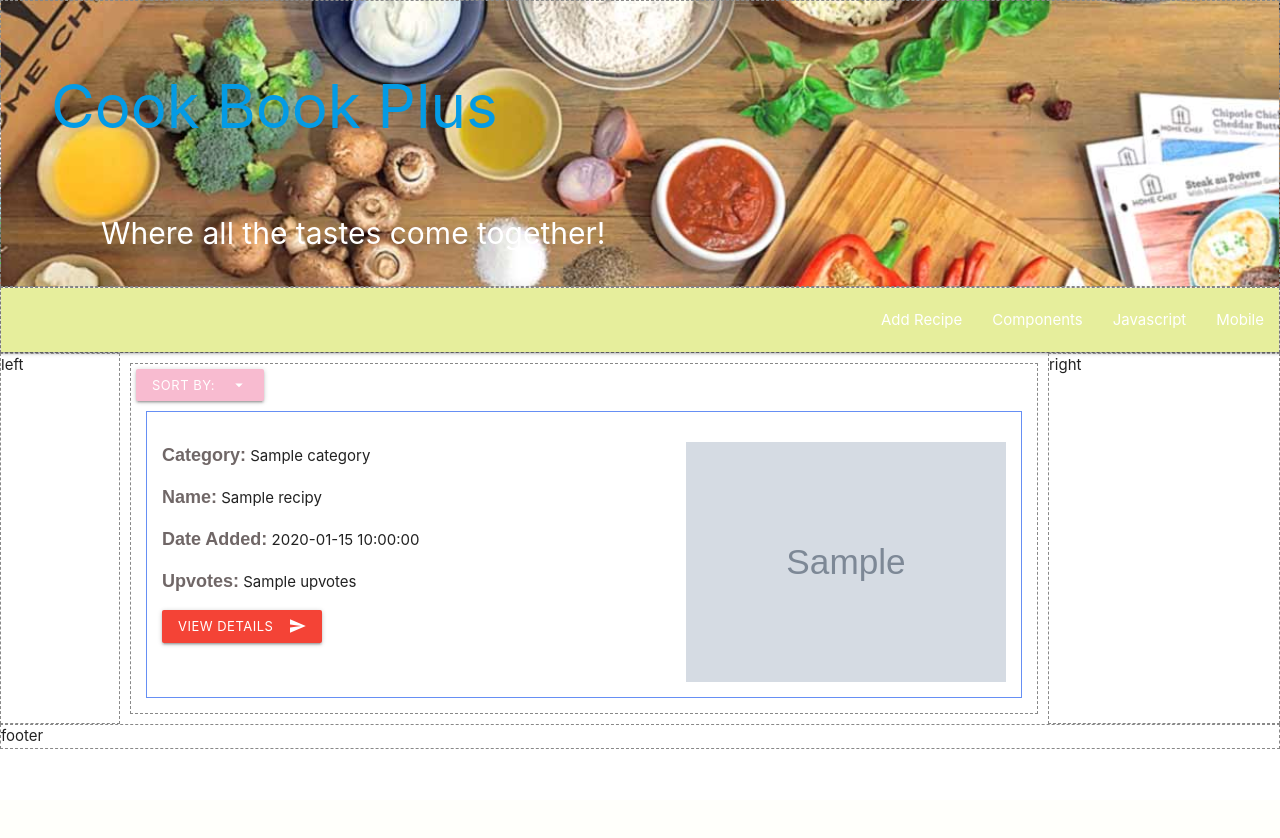
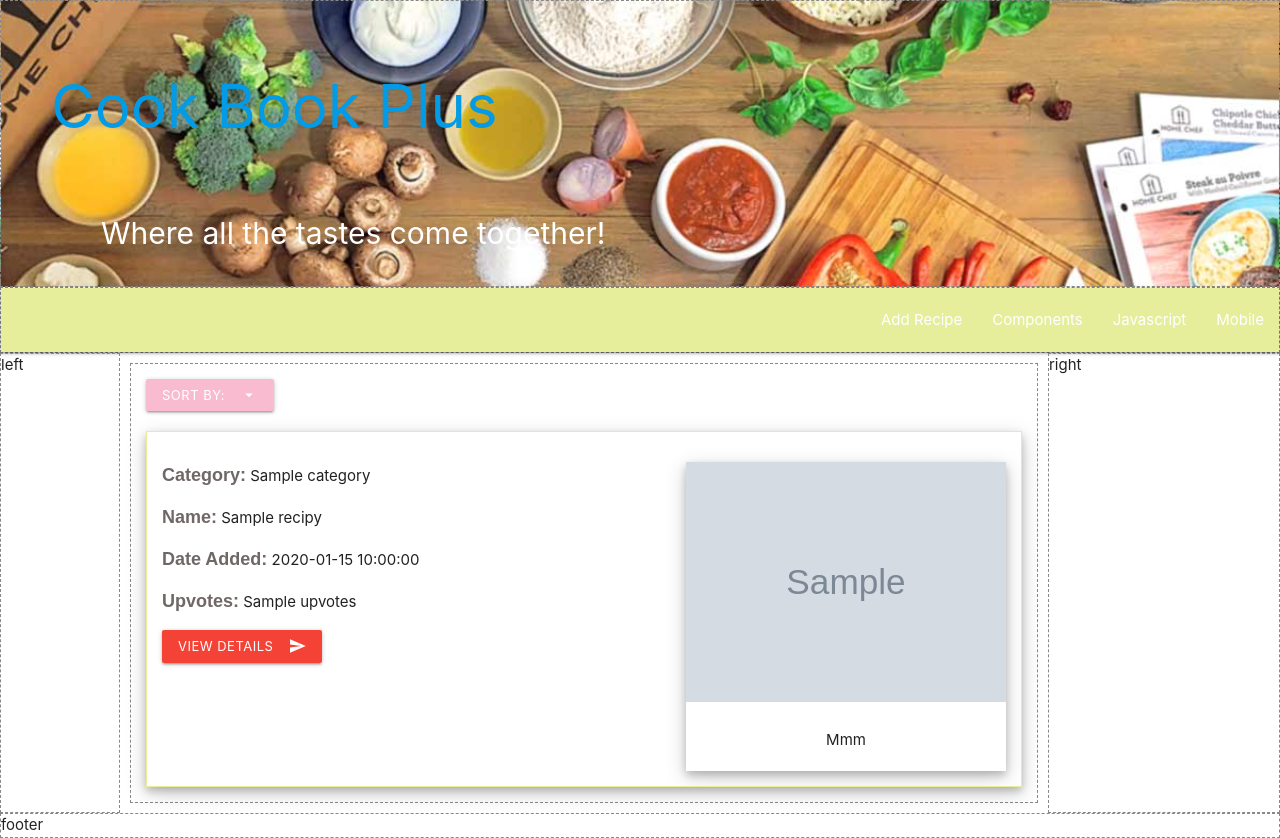
Before and after one commit to TaigaTenori/project4, a Flask app: page / in a window 1280 px wide. Before the commit the page ends 749 px from the top, so only its background shows below. Run offline with Flask 2, Linux system fonts and the light colour scheme; grey boxes marked "Sample" are stand-in pictures; a database or web service that is not in the repository returns one stand-in record (values such as "Sample title"); some libraries are stand-ins or nearby versions.

Commit message:
Visual enhancements

```diff
--- a/static/css/style.css
+++ b/static/css/style.css
@@ -17,7 +17,7 @@
 }
 .description {
   margin: 50px;
-
+  background-color: #E6EE9C;
   border: 3px solid;
 
   padding: 15px;
@@ -45,16 +45,31 @@
   margin: 10px;
 }
 .post {
-   border: 1px solid #668ff4;
+   border: 1px solid #E6EE9C;
+
+   position: relative;
    padding: 15px ;
   margin: 10px;
   overflow: hidden;
+  box-shadow: 0 4px 8px 0 rgba(0, 0, 0, 0.2), 0 6px 20px 0 rgba(0, 0, 0, 0.19);
 }
 .post img {
+  width: 320px;
+  height: auto;
+}
+.polaroid {
   float: right;
   width: 320px;
-  height: 240px;
+  box-shadow: 0 4px 8px 0 rgba(0, 0, 0, 0.2), 0 6px 20px 0 rgba(0, 0, 0, 0.19);
+  text-align: center;
 }
+#upvote_button {
+  cursor: pointer;
+}
+.img_container {
+  padding: 5px;
+}
+
 .right {
   grid-area: right;
 }
--- a/templates/index.html
+++ b/templates/index.html
@@ -2,7 +2,7 @@
 {% block content %}
 
   <div class="main">
-    <ul id="dropdown2" class="dropdown-content white lighten-5">
+    <ul id="dropdown2" class="dropdown-content white lighten-5" style="margin: 10px">
       <li><a href="/sort/date_added/asc">Date Added (asc)</a></li>
       <li><a href="/sort/date_added/desc">Date Added (desc)</a></li>
       <li><a href="/sort/upvotes/asc">Upvotes (asc)</a></li>
@@ -10,13 +10,18 @@
       <li><a href="/sort/ingredients/asc">Ingredients (asc)</a></li>
       <li><a href="/sort/ingredients/desc">Ingredients (desc)</a></li>
     </ul>
-    <a class="btn-small pink lighten-4 dropdown-trigger" href="#!" data-target="dropdown2">Sort By:<i class="material-icons right">arrow_drop_down</i></a>
+    <a style="margin: 10px" class="btn-small pink lighten-4 dropdown-trigger" href="#!" data-target="dropdown2">Sort By:<i class="material-icons right">arrow_drop_down</i></a>
 
     {% for recipe in recipies %}
       <div class="post">
         <form action="/details/{{recipe._id}}">
             {% if recipe.image %}
-                 <img src="{{ recipe.image }}"/>
+                <div class="polaroid">
+                   <img src="{{ recipe.image }}"/>
+                   <div class="img_container">
+                     <p> Mmm</p>
+                   </div>
+                </div>
             {% endif %}
             <p><strong>Category:</strong> {{ recipe.category }}</p>
             <p><strong>Name:</strong> {{ recipe.title }}</p>
```
Also changed, not shown: templates/recipe_details.html (+6 -1 lines).
